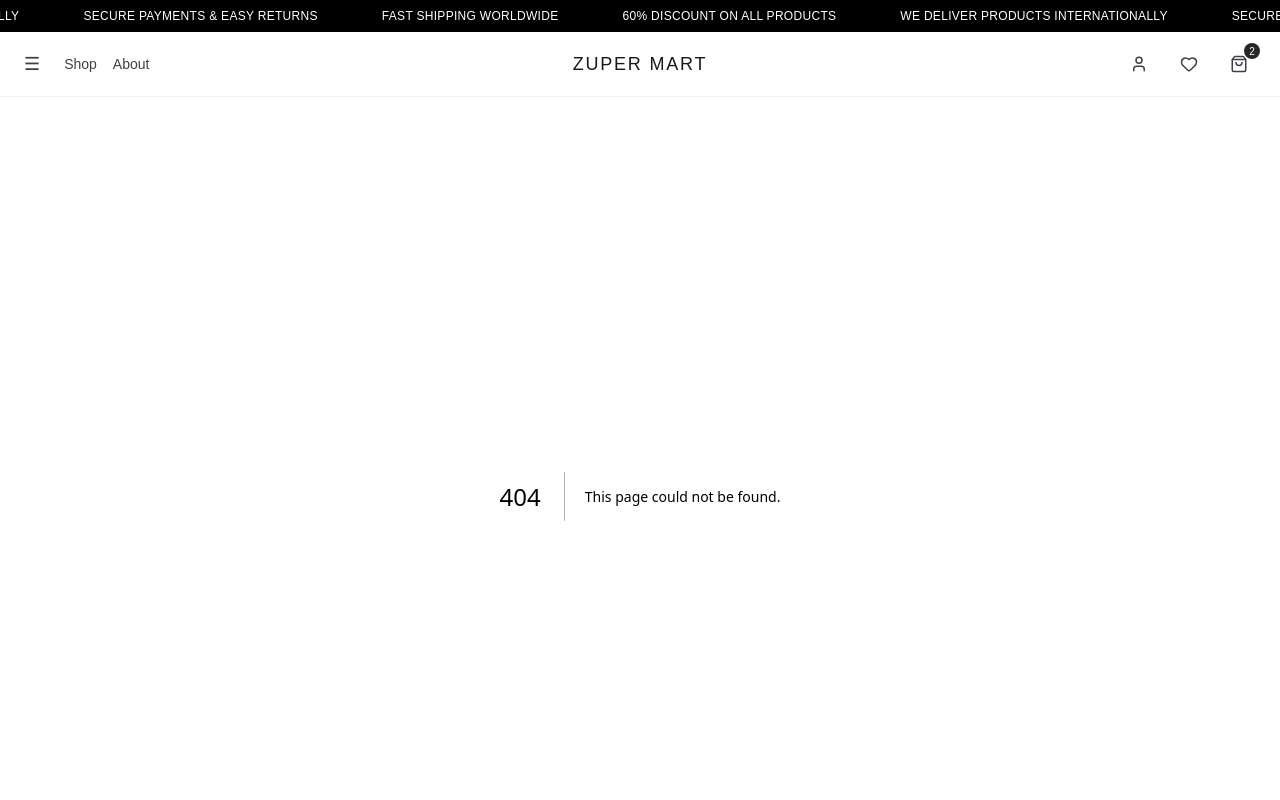
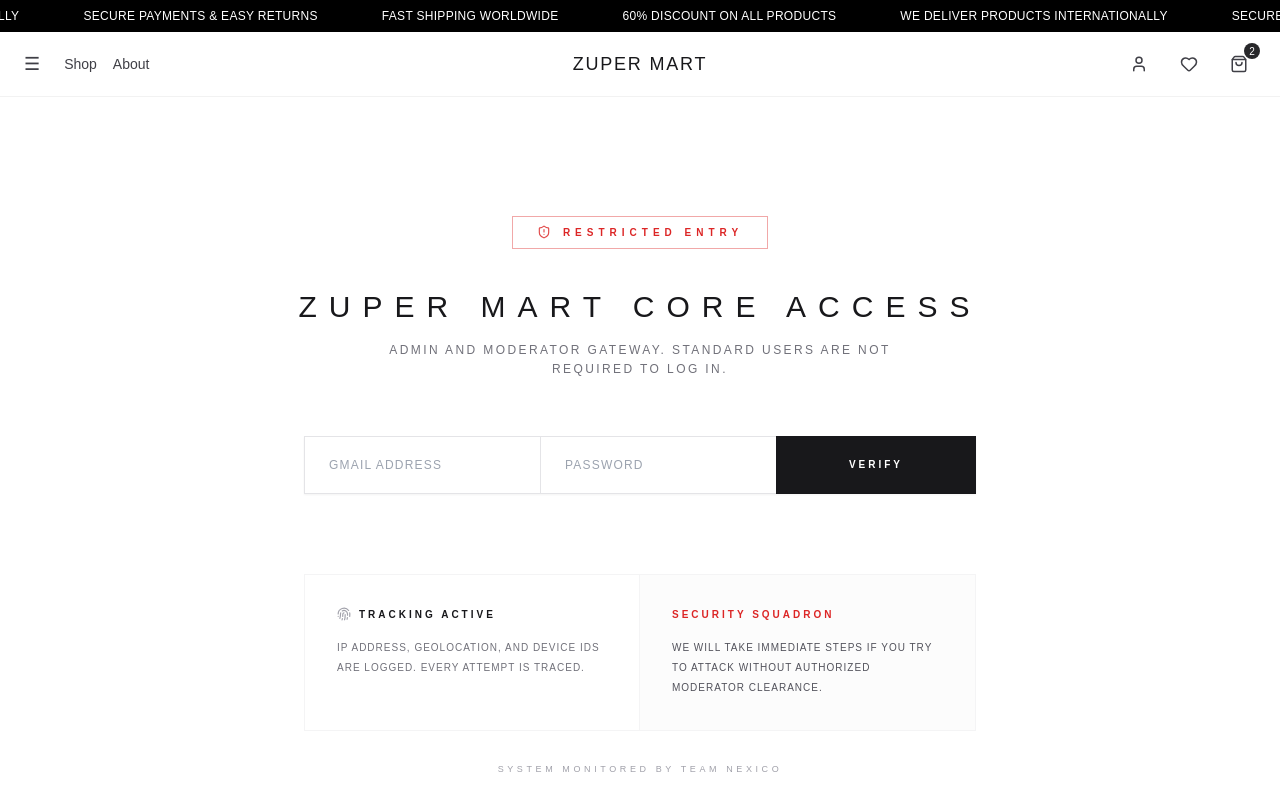
Before and after one commit to salmanfxrsi/zupermart-client, a Next.js app: page /zupermart-access in a window 1280 px wide. Before the commit this address had no page. Shown: the top 800 px of the page. Built offline with nearby package versions, Linux system fonts and the light colour scheme.

Commit message:
feat: add ZuperMartAccess page

```diff
--- /dev/null
+++ b/src/app/zupermart-access/page.tsx
@@ -0,0 +1,105 @@
+"use client";
+
+import React, { useState } from "react";
+import { ShieldAlert, Fingerprint } from "lucide-react";
+
+export default function ZuperMartAccess() {
+  const [email, setEmail] = useState("");
+  const [password, setPassword] = useState("");
+
+  const handleSubmit = (e: React.FormEvent) => {
+    e.preventDefault();
+    console.log("Auth Attempt for:", email);
+  };
+
+  return (
+    <section className="bg-white dark:bg-black min-h-screen flex flex-col justify-center py-24">
+      <div className="mx-auto max-w-7xl px-6 text-center">
+        {/* Top Warning Badge */}
+        <div className="flex justify-center mb-10">
+          <div className="flex items-center gap-3 border border-red-600/40 px-6 py-2 text-[10px] tracking-[0.5em] uppercase text-red-600 dark:text-red-500 font-bold">
+            <ShieldAlert size={14} className="animate-pulse" />
+            Restricted Entry
+          </div>
+        </div>
+
+        <h2 className="brand-font mb-4 text-xl font-medium uppercase tracking-[0.4em] text-zinc-900 dark:text-zinc-100 md:text-3xl">
+          Zuper Mart Core Access
+        </h2>
+
+        <p className="mx-auto max-w-xl mb-14 text-xs tracking-[0.2em] uppercase leading-relaxed text-zinc-500 dark:text-zinc-400">
+          Admin and Moderator Gateway. Standard users are not required to log
+          in.
+        </p>
+
+        {/* Input Section */}
+        <form
+          onSubmit={handleSubmit}
+          className="mx-auto flex max-w-2xl flex-col items-stretch gap-0 sm:flex-row shadow-sm"
+        >
+          <input
+            type="email"
+            required
+            placeholder="GMAIL ADDRESS"
+            value={email}
+            onChange={(e) => setEmail(e.target.value)}
+            className="w-full border border-zinc-200 bg-transparent px-6 py-5 text-xs tracking-widest outline-none transition-colors focus:border-black dark:border-zinc-800 dark:text-white dark:focus:border-white sm:border-r-0"
+          />
+
+          <input
+            type="password"
+            required
+            placeholder="PASSWORD"
+            value={password}
+            onChange={(e) => setPassword(e.target.value)}
+            className="w-full border border-zinc-200 bg-transparent px-6 py-5 text-xs tracking-widest outline-none transition-colors focus:border-black dark:border-zinc-800 dark:text-white dark:focus:border-white sm:border-r-0"
+          />
+
+          <button
+            type="submit"
+            className="group relative min-w-[200px] overflow-hidden border border-zinc-900 bg-zinc-900 px-10 py-5 text-[10px] font-bold tracking-[0.3em] uppercase text-white transition-all duration-500 dark:border-white dark:bg-white dark:text-black"
+          >
+            <span className="relative z-10 transition-colors duration-500 group-hover:text-black dark:group-hover:text-white">
+              Verify
+            </span>
+            <span className="absolute inset-0 translate-y-full bg-white transition-transform duration-500 group-hover:translate-y-0 dark:bg-black" />
+          </button>
+        </form>
+
+        {/* The Warning Footer */}
+        <div className="mt-20 mx-auto max-w-2xl">
+          <div className="grid grid-cols-1 sm:grid-cols-2 gap-0 border border-zinc-100 dark:border-zinc-900">
+            {/* Box 1: Technical Disclosure */}
+            <div className="p-8 text-left border-b sm:border-b-0 sm:border-r border-zinc-100 dark:border-zinc-900">
+              <div className="flex items-center gap-2 mb-4">
+                <Fingerprint size={14} className="text-zinc-400" />
+                <h4 className="text-[10px] tracking-[0.3em] uppercase text-zinc-900 dark:text-zinc-100 font-bold">
+                  Tracking Active
+                </h4>
+              </div>
+              <p className="text-[10px] tracking-widest leading-loose text-zinc-500 dark:text-zinc-500 uppercase">
+                IP Address, Geolocation, and Device IDs are logged. Every
+                attempt is traced.
+              </p>
+            </div>
+
+            {/* Box 2: Legal Threat */}
+            <div className="p-8 text-left bg-zinc-50/50 dark:bg-zinc-950/50">
+              <h4 className="text-[10px] tracking-[0.3em] uppercase text-red-600 mb-4 font-bold">
+                Security Squadron
+              </h4>
+              <p className="text-[10px] tracking-widest leading-loose text-zinc-600 dark:text-zinc-400 uppercase">
+                We will take immediate steps if you try to attack without
+                authorized moderator clearance.
+              </p>
+            </div>
+          </div>
+
+          <p className="mt-8 text-[9px] tracking-[0.4em] text-zinc-400 uppercase">
+            System Monitored by Team Nexico
+          </p>
+        </div>
+      </div>
+    </section>
+  );
+}
```
Also changed, not shown: 1 other file (tests, documents, lock files or other folders).
